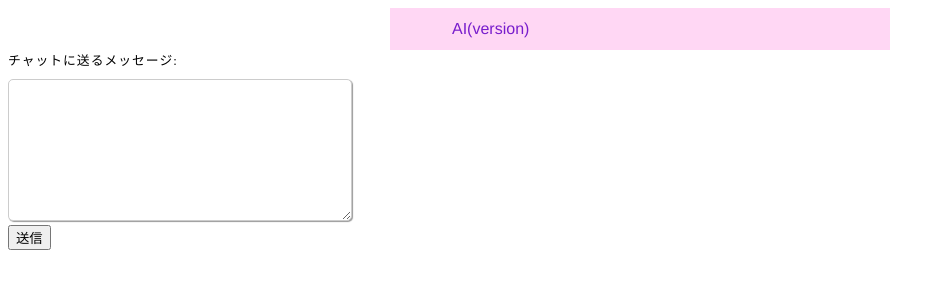
After one commit to hirossk/aichat, a Flask app: template templates/talk/talk.html in a window 1280 px wide. The commit adds this page. Shown: the top 300 px of the page, without its empty margins (0-945 px from the left). Run offline with Flask 3, Linux system fonts and the light colour scheme; the template is opened without the code that fills it, so the values that code supplies are empty.

Commit message:
talkひな形作成

```diff
--- a/static/css/talk.css
+++ b/static/css/talk.css
@@ -8,12 +8,13 @@ message風フキダシ
     margin: 0 auto;
     padding: 10px 0;
     background: #ffd7f4;
-    font-family: "ヒラギノ角ゴ Pro W3","Hiragino Kaku Gothic Pro","Helvetica Neue", "Lucida Sans Unicode", "Arial";
+    font-family: "ヒラギノ角ゴ Pro W3", "Hiragino Kaku Gothic Pro", "Helvetica Neue", "Lucida Sans Unicode", "Arial";
     font-size: 16px;
     color: #333;
     line-height: 1.4;
     overflow: hidden;
 }
+
 /*フキダシ共通*/
 .talk.message .bubble {
     position: relative;
@@ -24,30 +25,36 @@ message風フキダシ
     border-radius: 19px;
     overflow-wrap: break-word;
     clear: both;
-    box-sizing: content-box;/*はてな用*/
+    box-sizing: content-box;
+    /*はてな用*/
 }
+
 /*フキダシ左*/
 .talk.message .bubble.left {
     float: left;
     margin-left: 62px;
     background: rgb(230, 255, 149);
 }
+
 /*グループのときのフキダシ*/
-.talk.message .name + .bubble.left {
+.talk.message .name+.bubble.left {
     margin-top: 5px;
 }
+
 /*フキダシ右*/
 .talk.message .bubble.right {
     float: right;
     margin-right: 62px;
     background: #f7edaf;
 }
+
 /*相手の名前*/
 .talk.message .name {
     clear: right;
     margin-left: 62px;
     color: rgb(120, 29, 204);
 }
+
 /*ユーザアイコン*/
 .talk.message .lefticon {
     position: absolute;
@@ -57,6 +64,7 @@ message風フキダシ
     top: -2px;
     border-radius: 20px;
 }
+
 /*ユーザアイコン*/
 .talk.message .righticon {
     position: absolute;
@@ -66,10 +74,12 @@ message風フキダシ
     top: -2px;
     border-radius: 20px;
 }
+
 /*グループのときのユーザアイコン*/
-.talk.message .name + .left .icon {
+.talk.message .name+.left .icon {
     top: -1.8em;
 }
+
 /*しっぽ共通*/
 .talk.message .bubble::after {
     position: absolute;
@@ -78,20 +88,46 @@ message風フキダシ
     height: 36px;
     top: -21px;
 }
+
 /*しっぽ左*/
 .talk.message .bubble.left:after {
     left: -10px;
     border-radius: 18px 0 6px 18px/18px 0 1px 18px;
-    box-shadow: -3px -15px 0 -5px  rgb(230, 255, 149) inset;
+    box-shadow: -3px -15px 0 -5px rgb(230, 255, 149) inset;
 }
+
 /*しっぽ右*/
 .talk.message .bubble.right::after {
     right: -10px;
     border-radius: 0 18px 18px 6px/0 18px 18px 1px;
     box-shadow: inset 3px -15px 0 -5px #f7edaf;
 }
+
 /*フキダシが続いてしっぽがないとき*/
-.talk.message .left + .left::after,
-.talk.message .right + .right::after {
+.talk.message .left+.left::after,
+.talk.message .right+.right::after {
     content: none;
 }
+
+/* チャット入力欄 */
+label,
+textarea {
+    font-size: 0.8rem;
+    letter-spacing: 1px;
+}
+
+textarea {
+    padding: 10px;
+    max-width: 100%;
+    line-height: 1.5;
+    border-radius: 5px;
+    border: 1px solid #ccc;
+    box-shadow: 1px 1px 1px #999;
+    font-family: "ヒラギノ角ゴ Pro W3", "Hiragino Kaku Gothic Pro", "Helvetica Neue", "Lucida Sans Unicode", "Arial";
+    font-size: 16px;
+}
+
+label {
+    display: block;
+    margin-bottom: 10px;
+}
--- /dev/null
+++ b/static/js/talk.js
@@ -0,0 +1,74 @@
+var $form = $("#new-message");
+
+window.onload = function () {
+    // ↪︎ windowがロードされた時にアクションを実行するように設定
+    if (document.getElementById("area")) {
+        // ↪︎ areaのIDがある場合に処理を実行させる（これがないとチャット画面がなくても常にJavaScriptが動いてしまいます）
+        var scrollPosition = document.getElementById("area").scrollTop;
+        // ↪︎ area要素のスクロールされた時の最も高い場所を取得
+        var scrollHeight = document.getElementById("area").scrollHeight;
+        // ↪︎ area要素自体の最も高い場所を取得
+        document.getElementById("area").scrollTop = scrollHeight;
+        // ↪︎ area要素のスクロールされた時の最も高い場所をarea要素自体の最も高い場所として指定してあげる
+    }
+}
+
+$(document).on("keydown", "#message-text", function (e) {
+    var $ta = $("#message-text")
+    if (e.keyCode == 13) { // Enterが押された
+        if (e.shiftKey) { // Shiftキーも押された
+            $.noop();
+        } else if ($ta.val().replace("/\s/g", "").length > 0) {
+            e.preventDefault();
+            var messe = $ta.val();
+
+            // Ajax通信
+            $.ajax({
+                url: './call_ajax',
+                type: 'POST',
+                data: {
+                    'sendmessage': $ta.val()
+                }
+            })
+                // Ajax通信が成功したら発動
+                .done((data) => {
+                    $("#message_area").append("<div class=\"bubble right\"><img class=\"righticon\" src=\"/static/images/boy.png\" alt=\"\">" + messe + "</div>");
+                    $('.result').html(data);
+                    var data_json = JSON.parse(data);
+                    var answer = data_json['answer'];
+                    $("#message_area").append("<div class=\"bubble left\"><img class=\"lefticon\" src=\"/static/images/girl.png\" alt=\"\">" + answer + "</div>");
+                })
+                // Ajax通信が失敗したら発動
+                .fail((jqXHR, textStatus, errorThrown) => {
+                    alert('Ajax通信に失敗しました。');
+                    console.log("jqXHR          : " + jqXHR.status); // HTTPステータスを表示
+                    console.log("textStatus     : " + textStatus);    // タイムアウト、パースエラーなどのエラー情報を表示
+                    console.log("errorThrown    : " + errorThrown.message); // 例外情報を表示
+                })
+                // Ajax通信が成功・失敗のどちらでも発動
+                .always((data) => {
+
+                    if (document.getElementById("area")) {
+                        // ↪︎ areaのIDがある場合に処理を実行させる（これがないとチャット画面がなくても常にJavaScriptが動いてしまいます）
+                        var scrollHeight = document.getElementById("area").scrollHeight;
+                        // ↪︎ area要素自体の最も高い場所を取得
+                        let tgt;
+                        if ('scrollingElement' in document) {
+                            tgt = document.scrollingElement;
+                        } else if (this.browser.isWebKit) {
+                            tgt = document.body;
+                        } else {
+                            tgt = document.documentElement;
+                        }
+                        tgt.scrollTop = scrollHeight;
+                      }
+                });
+            $ta.val("");
+            //   $form.submit();
+        }
+    } else {
+        $.noop();
+    }
+
+
+});
--- /dev/null
+++ b/templates/talk/talk.html
@@ -0,0 +1,36 @@
+<!DOCTYPE html>
+<html>
+
+<head>
+    <meta charset="utf-8">
+    <title>flaskの動作確認</title>
+    <link rel="stylesheet" href="{{ url_for('static', filename='css/talk.css') }}" />
+    <script src="https://ajax.googleapis.com/ajax/libs/jquery/3.4.1/jquery.min.js"></script>
+    <script type="text/javascript" src="{{ url_for('static', filename='js/talk.js') }}"></script>
+</head>
+
+<body>
+    <div class="overflow-auto" id="area">
+        <div class="talk message">
+            <div class="name">
+                AI(version)
+            </div>
+
+
+            <div id="message_area">
+
+            </div>
+
+        </div>
+        <form id="new-message">
+            <div class="input">
+                <label for="text">チャットに送るメッセージ:</label>
+                <textarea id="message-text" name="sendmessage" rows="5" cols="33" value="1"></textarea>
+            </div>
+            <input type="submit" value="送信">
+        </form>
+        <div class="result"></div>
+    </div>
+</body>
+
+</html>
```
Also changed, not shown: talkai.py (added, +29 -0 lines), templates/talk/talk4.html (+9 -0 lines).
